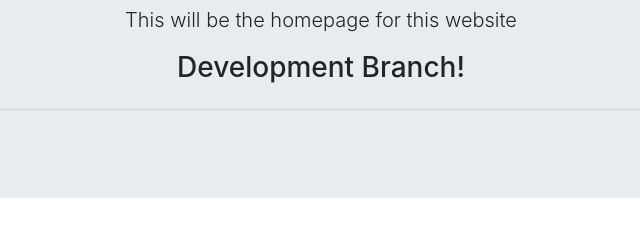
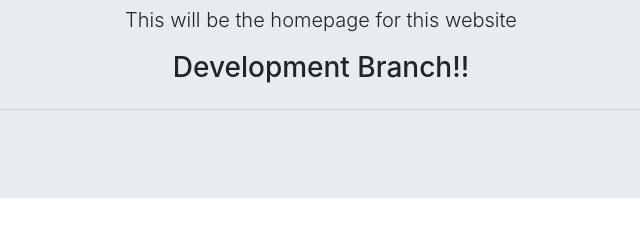
Before and after one commit to AndyUGA/Workshop, a plain HTML site: page index.html in a window 1280 px wide. Shown: the part 190-425 px from the top of the page, 319-959 px from the left. Drawn offline with nearby package versions, Linux system fonts and the light colour scheme.

Commit message:
Making update so Netlify will push development branch

```diff
--- a/index.html
+++ b/index.html
@@ -53,7 +53,7 @@
       This will be the homepage for this website
     </p>
     <h3>
-      Development Branch!
+      Development Branch!!
     </h3>
     <hr class="my-4">
 
```
